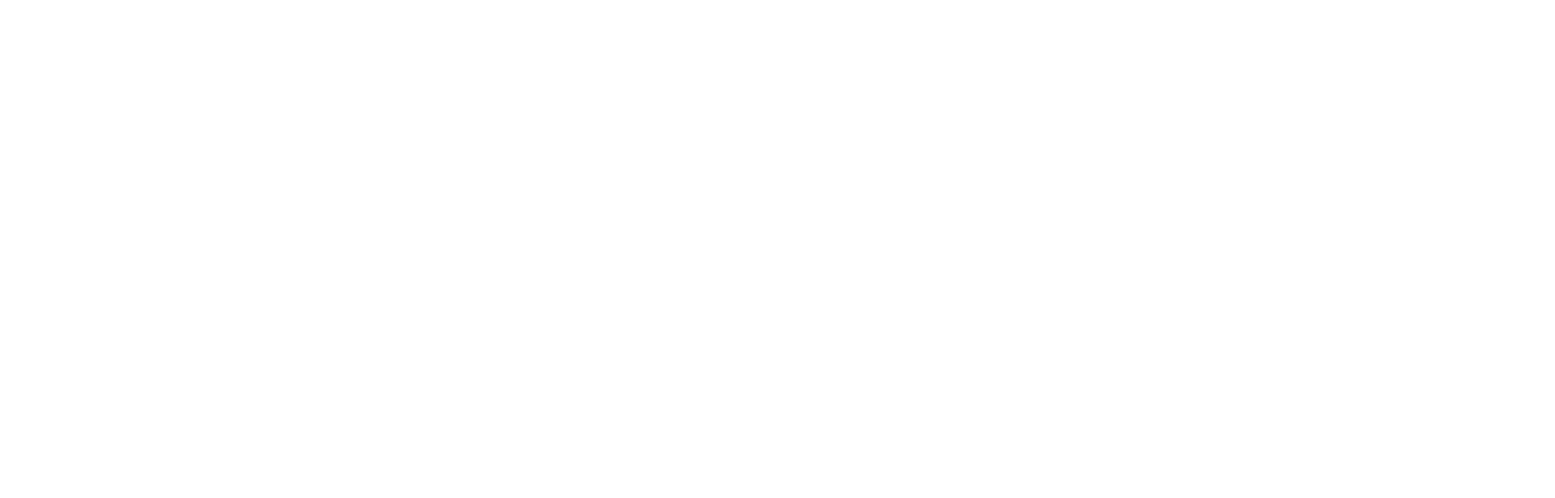
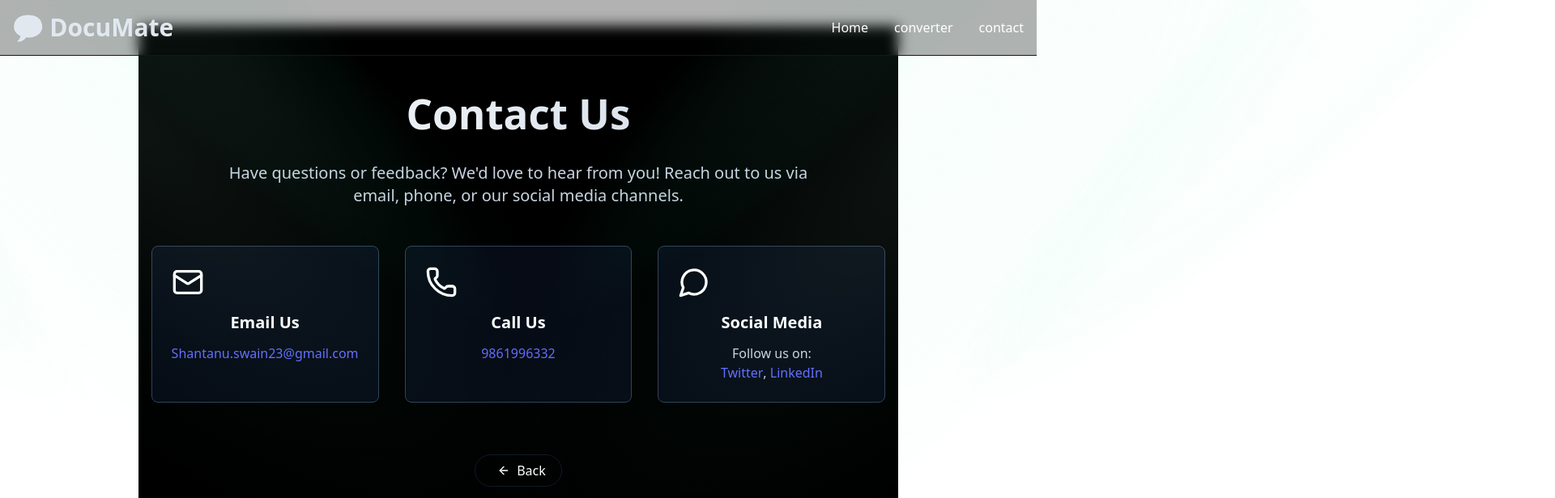
Before and after one commit to shantanusabyasachi16/DocuMate, a React (Vite) app in the folder frontend/: page /contact in a window 1280 px wide. Before the commit this address had no page. Shown: the top 616 px of the page at 81% size, 1920 px wide, since content can reach past the window. Built offline with nearby package versions, Linux system fonts and the light colour scheme.

Commit message:
UI changes

```diff
--- a/frontend/package.json
+++ b/frontend/package.json
@@ -16,6 +16,7 @@
     "axios": "^1.8.3",
     "class-variance-authority": "^0.7.1",
     "clsx": "^2.1.1",
+    "framer-motion": "^12.5.0",
     "lucide-react": "^0.479.0",
     "motion": "^12.5.0",
     "react": "^19.0.0",
--- a/frontend/src/App.tsx
+++ b/frontend/src/App.tsx
@@ -1,6 +1,8 @@
 import { BrowserRouter as Router, Routes, Route } from 'react-router-dom';
 import ConvertedPage from './pages/ConvertedPage';
 import LandingPage from './pages/Landing';
+import ContactPage from './pages/Contact';
+
 
 
 function App() {
@@ -9,6 +11,7 @@
       <Routes>
         <Route path="/" element={<LandingPage/>} />
         <Route path="/converter" element={<ConvertedPage/>} />
+        <Route path="/contact" element={<ContactPage/>} />
       </Routes>
     </Router>
   );
--- /dev/null
+++ b/frontend/src/pages/Contact.tsx
@@ -0,0 +1,84 @@
+import { Link } from "react-router-dom";
+import { ArrowLeft, Mail, MessageCircle, Phone } from "lucide-react";
+
+import Navbar from "./Navbar";
+import { Spotlight } from "../components/Spotlight-New";
+import { Button } from "../components/ui/button";
+
+const ContactPage = () => {
+  return (
+    <>
+      <Navbar />
+      <Spotlight />
+      <div className="min-h-screen bg-black text-white py-20">
+        <div className="container mx-auto px-4">
+          <h1 className="text-4xl md:text-5xl font-bold text-center mb-8 bg-clip-text text-transparent bg-gradient-to-r from-white to-slate-300">
+            Contact Us
+          </h1>
+          <p className="text-lg md:text-xl text-slate-300 mb-12 max-w-3xl mx-auto text-center">
+            Have questions or feedback? We'd love to hear from you! Reach out to
+            us via email, phone, or our social media channels.
+          </p>
+
+          <div className="grid grid-cols-1 md:grid-cols-3 gap-8">
+            <div className="bg-slate-900/50 backdrop-blur-sm border border-slate-700 rounded-lg p-6">
+              <Mail className="h-10 w-10 text-primary mb-4" />
+              <h2 className="text-xl font-semibold mb-3">Email Us</h2>
+              <p className="text-slate-300">
+                <a
+                  href="mailto:support@documate.com"
+                  className="hover:text-primary"
+                >
+                  Shantanu.swain23@gmail.com
+                </a>
+              </p>
+            </div>
+
+            <div className="bg-slate-900/50 backdrop-blur-sm border border-slate-700 rounded-lg p-6">
+              <Phone className="h-10 w-10 text-primary mb-4" />
+              <h2 className="text-xl font-semibold mb-3">Call Us</h2>
+              <p className="text-slate-300">
+                <a href="tel:+1234567890" className="hover:text-primary">
+                  9861996332
+                </a>
+              </p>
+            </div>
+
+            <div className="bg-slate-900/50 backdrop-blur-sm border border-slate-700 rounded-lg p-6">
+              <MessageCircle className="h-10 w-10 text-primary mb-4" />
+              <h2 className="text-xl font-semibold mb-3">Social Media</h2>
+              <p className="text-slate-300">
+                Follow us on:
+                <br />
+                <a href="https://x.com/home" className="hover:text-primary">
+                  Twitter
+                </a>
+                ,{" "}
+                <a
+                  href="https://www.linkedin.com/feed/?trk=404_page"
+                  className="hover:text-primary"
+                >
+                  LinkedIn
+                </a>
+              </p>
+            </div>
+          </div>
+
+          <div className="mt-16 text-center">
+            <Link to="/">
+              <Button
+                size="lg"
+                className="group text-white !bg-black !border !border-gray-900 !rounded-full"
+              >
+                <ArrowLeft className="ml-2 h-4 w-4 transition-transform group-hover:translate-x-1" />
+                Back
+              </Button>
+            </Link>
+          </div>
+        </div>
+      </div>
+    </>
+  );
+};
+
+export default ContactPage;
--- a/frontend/src/pages/ConvertedPage.tsx
+++ b/frontend/src/pages/ConvertedPage.tsx
@@ -1,5 +1,5 @@
-import { ArrowLeft, Sparkles, Copy } from "lucide-react";
-import { Link } from "react-router-dom";
+import { Sparkles, Copy } from "lucide-react";
+
 import { Button } from "../components/ui/button";
 import {
   Card,
@@ -16,6 +16,7 @@
 import removeMarkdown from "remove-markdown";
 import { PrismLight as SyntaxHighlighter } from "react-syntax-highlighter";
 import { dracula } from "react-syntax-highlighter/dist/esm/styles/prism";
+import Navbar from "./Navbar";
 
 
 
@@ -59,32 +60,19 @@
 
   return (
     <>
+    <Navbar/>
       <Spotlight />
       {/* Add the Toaster component */}
       <Toaster position="bottom-right" />
 
-      <div className="min-h-screen bg-gradient-to-b from-black to-slate-900 text-white">
+      <div className="min-h-screen bg-gradient-to-b from-black to-slate-900 text-white pt-10">
         <div className="container mx-auto px-4 py-8">
-          <div className="mb-8">
-            <Link to="/">
-              <Button
-                variant="ghost"
-                size="sm"
-                className="group text-white !bg-black boder-white !bg-black !border !border-gray-900 !rounded-full"
-              >
-                <ArrowLeft className="mr-2 h-4 w-4 transition-transform group-hover:-translate-x-1" />
-                Back to Home
-              </Button>
-            </Link>
-          </div>
 
           <div className="max-w-4xl mx-auto">
-            <h1 className="text-6xl md:text-6xl mb-12 font-bold mr-12 bg-clip-text text-transparent bg-gradient-to-b from-gray-100 to-green-900">
-              Generate Documentation
-            </h1>
-            <p className="text-slate-300 mb-8 text-center text-xl">
-              Paste your code below and let DocuMate <br />
-              <span>generate comprehensive documentation for you.</span>
+
+            <p className="text-slate-200 mb-8 text-center text-2xl">
+              Paste your code below and let DocuMate generate <br />
+              <span> comprehensive documentation for you.</span>
             </p>
 
             <Card className="border-black-900">
--- a/frontend/src/pages/Landing.tsx
+++ b/frontend/src/pages/Landing.tsx
@@ -4,10 +4,10 @@
 import { Spotlight } from "../components/Spotlight-New";
 import { Button } from "../components/ui/button";
 import { ReactNode } from "react";
-//which is a type used in TypeScript to represent anything that can be rendered inside a React component.
-//TypeScript doesn't know the type automatically. Without ReactNode, it assumes any, which is unsafe.
+import Navbar from "./Navbar";
+
 interface FeatureCardProps {
-  icon: ReactNode; //allows valid react element
+  icon: ReactNode;
   title: string;
   description: string;
 }
@@ -15,23 +15,29 @@
 const LandingPage = () => {
   return (
     <>
+      <Navbar />
       <Spotlight />
-      <div className="landing-container">
+      <div className="landing-container pt-25">
         <div className="hero-section">
-          <h1 className="text-7xl md:text-6xl mb-12 font-bold mr-12 bg-clip-text text-transparent bg-gradient-to-b from-gray-100 to-green-900">
-            💬 DocuMate
-          </h1>
-          <h2 className="text-2xl md:text-4xl font-bold mb-8 bg-clip-text text-transparent bg-gradient-to-r from-white to-slate-300">
-            AI-Powered Documentation Generator
-          </h2>
-          <p className="text-lg md:text-xl text-slate-300 mb-15 max-w-2xl mx-auto text-center">
+
+        <h2 className="text-5xl font-bold mb-8 bg-clip-text text-transparent bg-gradient-to-r from-white to-slate-300">
+  AI-Powered  <br />
+  <span className="text-6xl font-bold bg-clip-text text-transparent  bg-gradient-to-r from-purple-900/90 to-teal-900/80 ">
+    Documentation Generator
+  </span> <br />
+  <span className="text-5xl font-bold">
+    Made Simple
+  </span>
+</h2>
+
+          <p className="text-lg  text-slate-300 mb-15 max-w-2xl mx-auto text-center">
             Transform your code into comprehensive documentation in seconds.
             DocuMate uses advanced AI to analyze your code and generate clear,
             detailed documentation automatically.
           </p>
           <div className="mb-35 text-center">
             <Link to="/converter">
-              <Button  size="lg" className="group text-white  !bg-black !border !border-gray-900 !rounded-full ">
+              <Button size="lg" className="group text-white !bg-black !border !border-gray-900 !rounded-full">
                 Get Started
                 <ArrowRight className="ml-2 h-4 w-4 transition-transform group-hover:translate-x-1" />
               </Button>
@@ -63,7 +69,7 @@
           </div>
           <div className="mt-16 text-center">
             <Link to="/converter">
-              <Button size="lg" variant="secondary" className="group text-white  !bg-black boder-white !bg-black !border !border-gray-900 !rounded-full ">
+              <Button size="lg" variant="secondary" className="group text-white !bg-black boder-white !bg-black !border !border-gray-900 !rounded-full">
                 Try DocuMate Now
                 <ArrowRight className="ml-2 h-4 w-4 transition-transform group-hover:translate-x-1" />
               </Button>
--- /dev/null
+++ b/frontend/src/pages/Navbar.tsx
@@ -0,0 +1,28 @@
+import { Link } from "react-router-dom";
+
+const Navbar = () => {
+  return (
+    <nav className="fixed top-0 left-0 right-0 z-50 bg-black/30 backdrop-blur-sm border-b border-slate-900">
+      <div className="container mx-auto px-4 py-4 flex items-center justify-between">
+        <h4 className="text-3xl font-bold bg-clip-text text-transparent bg-slate-200">
+          💬 DocuMate
+        </h4>
+
+        <div className="flex items-center space-x-8">
+          <Link to="/" className="text-slate-300 text-white">
+            <span className=" text-white"> Home</span>
+          </Link>
+          <Link to="/converter" className="text-slate-300 text-white">
+            <span className=" text-white"> converter</span>
+          </Link>
+
+          <Link to="/contact" className="text-slate-300 hover:text-white">
+            <span className=" text-white">contact</span>
+          </Link>
+        </div>
+      </div>
+    </nav>
+  );
+};
+
+export default Navbar;
```
Also changed, not shown: 1 other file (tests, documents, lock files or other folders).
